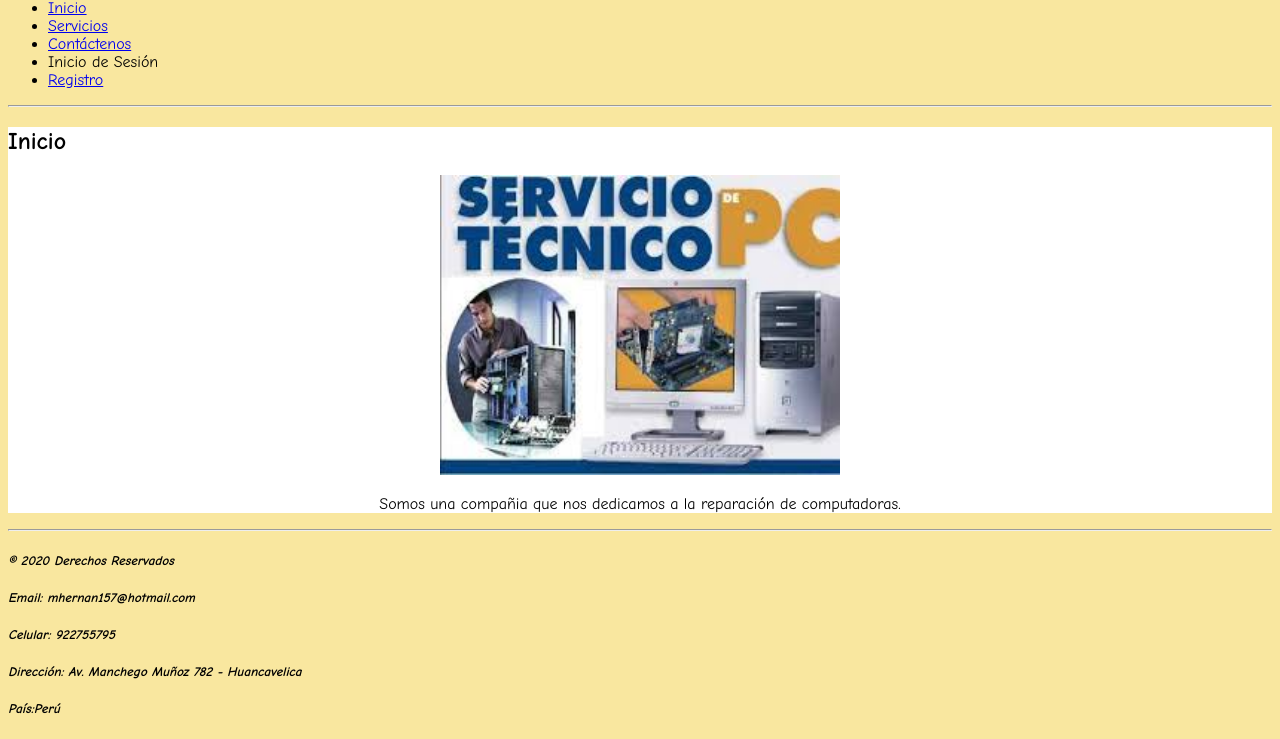
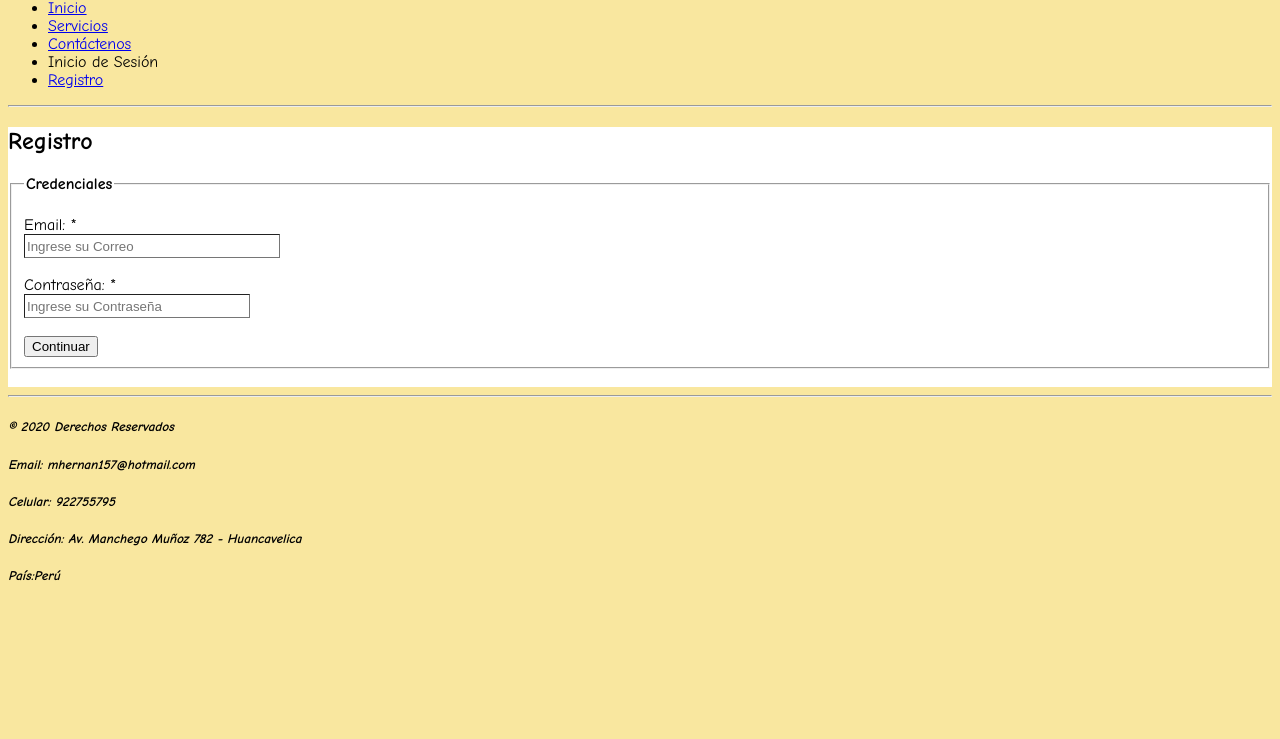
Before and after one commit to mhmt78/Proyecto_HTML, a plain HTML site: page html/sesion.html in a window 1280 px wide. Shown: the part 129-868 px from the top of the page. After the commit the page ends 800 px from the top, so only its background shows below. Drawn offline with Linux system fonts and the light colour scheme.

Commit message:
Sesion.html

```diff
--- a/html/sesion.html
+++ b/html/sesion.html
@@ -32,10 +32,30 @@
       <hr>
       <section style="background-color:#ffffff">
          <article>
-            <h2>Inicio</h2>
+            <h2>Registro</h2>
             <div>
-               <center><img src="../images/tres.jpg" width="400" height="300" alt="tres"></center>
-               <p align="center">Somos una compañia que nos dedicamos a la reparación de computadoras.</p>
+               <div>
+                 <form>
+                   <fieldset >
+                       <legend><strong> Credenciales </strong></legend>
+                           <br>
+                           <div>
+                              <label for="mail">Email: *</label><br>
+                              <input type="email" id="mail" required style="width:250px;height:20px;border-width:thin" placeholder="Ingrese su Correo"/>
+                           </div>
+                           <br>
+                           <div>
+                              <label for="contraseña">Contraseña: *</label><br>
+                              <input type="password" id="contrasena" required style="width:220px;height:20px;border-width:thin" placeholder="Ingrese su Contraseña"/>
+                           </div>
+                           <br>
+                           <div class="button"></div>
+                              <button type="submit">Continuar</button>
+                           </div>
+                           <br>
+                     </fieldset>
+                  </form >
+               </div>
             </div>
          </article>
       </section>
```
